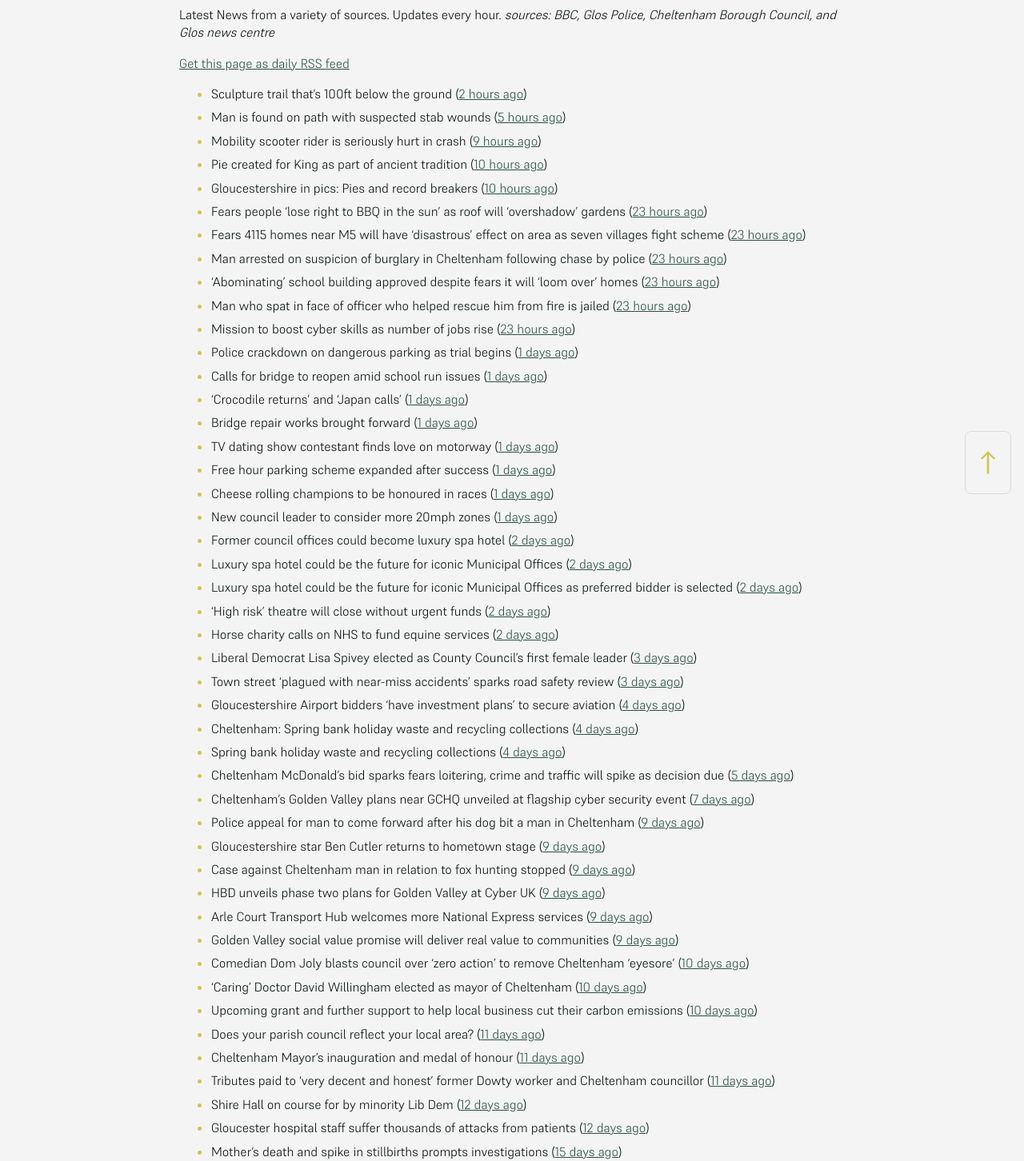
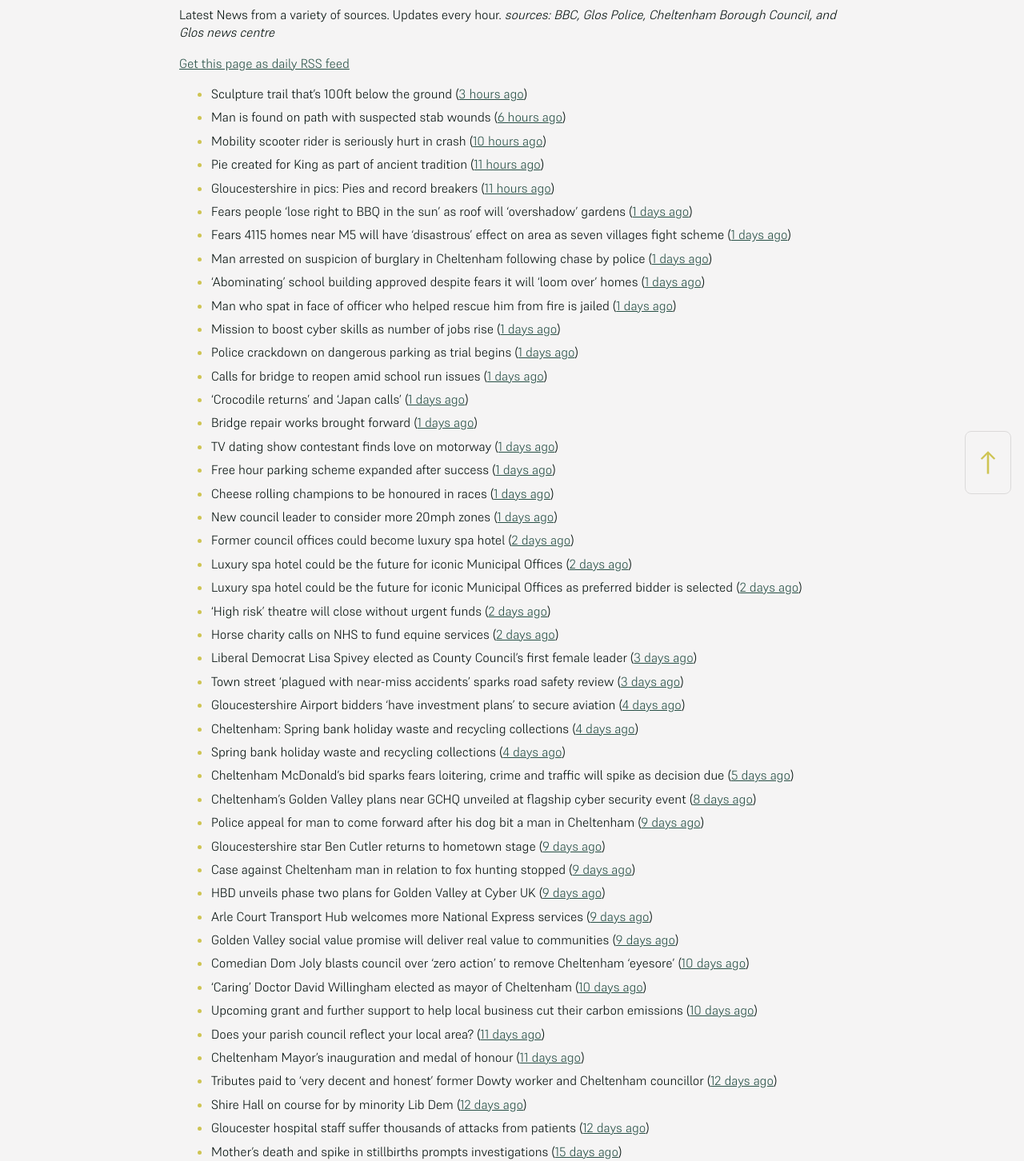
Before and after one commit to mat-0/cheltenham-open-data, a Jekyll site: the page built from _pages/news.md, in a window 1280 px wide. Shown: the part 266-1718 px from the top of the page at 80% size. Built offline with Jekyll 4.4.1, drawn with Linux system fonts in a browser that asks for light colours.

Commit message:
Updated 2025-05-24 17:57:58

```diff
--- a/_pages/news.md
+++ b/_pages/news.md
@@ -12,17 +12,17 @@ _sources: BBC, Glos Police, Cheltenham Borough Council, and Glos news centre_
 [Get this page as daily RSS feed](/daily.rss)
 
 <!-- news_marker starts -->
-- Sculpture trail that's 100ft below the ground ([2 hours ago](https://www.bbc.com/news/articles/cgq335gp951o))
-- Man is found on path with suspected stab wounds ([5 hours ago](https://www.bbc.com/news/articles/c5yxl0lxv4lo))
-- Mobility scooter rider is seriously hurt in crash ([9 hours ago](https://www.bbc.com/news/articles/cx2eqqnx4zlo))
-- Pie created for King as part of ancient tradition ([10 hours ago](https://www.bbc.com/news/articles/ckgxxnve341o))
-- Gloucestershire in pics: Pies and record breakers ([10 hours ago](https://www.bbc.com/news/articles/clyvvpgg4xyo))
-- Fears people ‘lose right to BBQ in the sun’ as roof will ‘overshadow’ gardens ([23 hours ago](https://gloucesternewscentre.co.uk/fears-people-lose-right-to-bbq-in-the-sun-as-roof-will-overshadow-gardens/))
-- Fears 4115 homes near M5 will have ‘disastrous’ effect on area as seven villages fight scheme ([23 hours ago](https://gloucesternewscentre.co.uk/fears-4115-homes-near-m5-will-have-disastrous-effect-on-area-as-seven-villages-fight-scheme/))
-- Man arrested on suspicion of burglary in Cheltenham following chase by police ([23 hours ago](https://gloucesternewscentre.co.uk/man-arrested-on-suspicion-of-burglary-in-cheltenham-following-chase-by-police/))
-- ‘Abominating’ school building approved despite fears it will ‘loom over’ homes ([23 hours ago](https://gloucesternewscentre.co.uk/abominating-school-building-approved-despite-fears-it-will-loom-over-homes/))
-- Man who spat in face of officer who helped rescue him from fire is jailed ([23 hours ago](https://gloucesternewscentre.co.uk/man-who-spat-in-face-of-officer-who-helped-rescue-him-from-fire-is-jailed/))
-- Mission to boost cyber skills as number of jobs rise ([23 hours ago](https://www.bbc.com/news/articles/cp9200y2km0o))
+- Sculpture trail that's 100ft below the ground ([3 hours ago](https://www.bbc.com/news/articles/cgq335gp951o))
+- Man is found on path with suspected stab wounds ([6 hours ago](https://www.bbc.com/news/articles/c5yxl0lxv4lo))
+- Mobility scooter rider is seriously hurt in crash ([10 hours ago](https://www.bbc.com/news/articles/cx2eqqnx4zlo))
+- Pie created for King as part of ancient tradition ([11 hours ago](https://www.bbc.com/news/articles/ckgxxnve341o))
+- Gloucestershire in pics: Pies and record breakers ([11 hours ago](https://www.bbc.com/news/articles/clyvvpgg4xyo))
+- Fears people ‘lose right to BBQ in the sun’ as roof will ‘overshadow’ gardens ([1 days ago](https://gloucesternewscentre.co.uk/fears-people-lose-right-to-bbq-in-the-sun-as-roof-will-overshadow-gardens/))
+- Fears 4115 homes near M5 will have ‘disastrous’ effect on area as seven villages fight scheme ([1 days ago](https://gloucesternewscentre.co.uk/fears-4115-homes-near-m5-will-have-disastrous-effect-on-area-as-seven-villages-fight-scheme/))
+- Man arrested on suspicion of burglary in Cheltenham following chase by police ([1 days ago](https://gloucesternewscentre.co.uk/man-arrested-on-suspicion-of-burglary-in-cheltenham-following-chase-by-police/))
+- ‘Abominating’ school building approved despite fears it will ‘loom over’ homes ([1 days ago](https://gloucesternewscentre.co.uk/abominating-school-building-approved-despite-fears-it-will-loom-over-homes/))
+- Man who spat in face of officer who helped rescue him from fire is jailed ([1 days ago](https://gloucesternewscentre.co.uk/man-who-spat-in-face-of-officer-who-helped-rescue-him-from-fire-is-jailed/))
+- Mission to boost cyber skills as number of jobs rise ([1 days ago](https://www.bbc.com/news/articles/cp9200y2km0o))
 - Police crackdown on dangerous parking as trial begins ([1 days ago](https://www.bbc.com/news/articles/c628gp87jljo))
 - Calls for bridge to reopen amid school run issues ([1 days ago](https://www.bbc.com/news/articles/c7877jd3dw3o))
 - 'Crocodile returns' and 'Japan calls' ([1 days ago](https://www.bbc.com/news/articles/clynl44237wo))
@@ -42,7 +42,7 @@ _sources: BBC, Glos Police, Cheltenham Borough Council, and Glos news centre_
 - Cheltenham: Spring bank holiday waste and recycling collections ([4 days ago](https://gloucesternewscentre.co.uk/cheltenham-spring-bank-holiday-waste-and-recycling-collections/))
 - Spring bank holiday waste and recycling collections ([4 days ago](https://www.cheltenham.gov.uk/news/article/3013/spring_bank_holiday_waste_and_recycling_collections))
 - Cheltenham McDonald’s bid sparks fears loitering, crime and traffic will spike as decision due ([5 days ago](https://gloucesternewscentre.co.uk/cheltenham-mcdonalds-bid-sparks-fears-loitering-crime-and-traffic-will-spike-as-decision-due/))
-- Cheltenham’s Golden Valley plans near GCHQ unveiled at flagship cyber security event ([7 days ago](https://gloucesternewscentre.co.uk/cheltenhams-golden-valley-plans-near-gchq-unveiled-at-flagship-cyber-security-event/))
+- Cheltenham’s Golden Valley plans near GCHQ unveiled at flagship cyber security event ([8 days ago](https://gloucesternewscentre.co.uk/cheltenhams-golden-valley-plans-near-gchq-unveiled-at-flagship-cyber-security-event/))
 - Police appeal for man to come forward after his dog bit a man in Cheltenham ([9 days ago](https://gloucesternewscentre.co.uk/police-appeal-for-man-to-come-forward-after-his-dog-bit-a-man-in-cheltenham/))
 - Gloucestershire star Ben Cutler returns to hometown stage ([9 days ago](https://gloucesternewscentre.co.uk/gloucestershire-star-ben-cutler-returns-to-hometown-stage/))
 - Case against Cheltenham man in relation to fox hunting stopped ([9 days ago](https://gloucesternewscentre.co.uk/case-against-cheltenham-man-in-relation-to-fox-hunting-stopped/))
@@ -54,7 +54,7 @@ _sources: BBC, Glos Police, Cheltenham Borough Council, and Glos news centre_
 - Upcoming grant and further support to help local business cut their carbon emissions ([10 days ago](https://www.cheltenham.gov.uk/news/article/3010/upcoming_grant_and_further_support_to_help_local_business_cut_their_carbon_emissions))
 - Does your parish council reflect your local area? ([11 days ago](https://www.cheltenham.gov.uk/news/article/3009/does_your_parish_council_reflect_your_local_area))
 - Cheltenham Mayor’s inauguration and medal of honour ([11 days ago](https://www.cheltenham.gov.uk/news/article/3008/cheltenham_mayors_inauguration_and_medal_of_honour))
-- Tributes paid to ‘very decent and honest’ former Dowty worker and Cheltenham councillor ([11 days ago](https://gloucesternewscentre.co.uk/tributes-paid-to-very-decent-and-honest-former-dowty-worker-and-cheltenham-councillor/))
+- Tributes paid to ‘very decent and honest’ former Dowty worker and Cheltenham councillor ([12 days ago](https://gloucesternewscentre.co.uk/tributes-paid-to-very-decent-and-honest-former-dowty-worker-and-cheltenham-councillor/))
 - Shire Hall on course for by minority Lib Dem ([12 days ago](https://gloucesternewscentre.co.uk/shire-hall-on-course-for-by-minority-lib-dem/))
 - Gloucester hospital staff suffer thousands of attacks from patients ([12 days ago](https://gloucesternewscentre.co.uk/gloucester-hospital-staff-suffer-thousands-of-attacks-from-patients/))
 - Mother’s death and spike in stillbirths prompts investigations ([15 days ago](https://gloucesternewscentre.co.uk/mothers-death-and-spike-in-stillbirths-prompts-investigations/))
```
Also changed, not shown: _data/flood.json (+5 -27 lines), _pages/fix-my-street.md (+1 -1 lines), index.md (+4 -4 lines).
